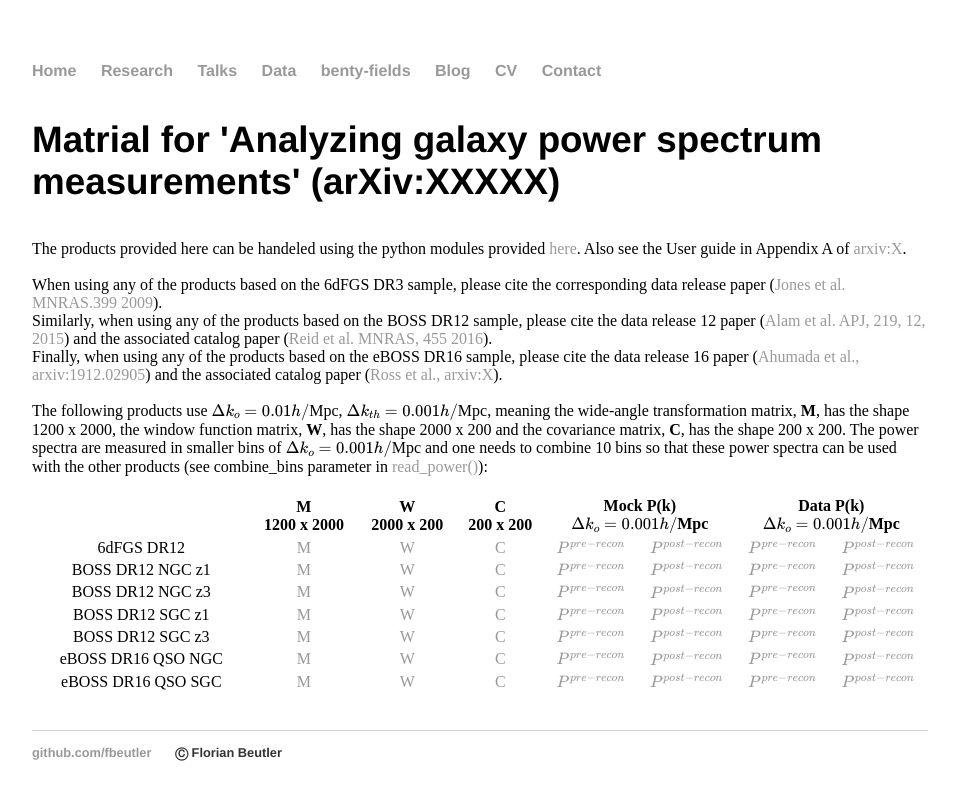
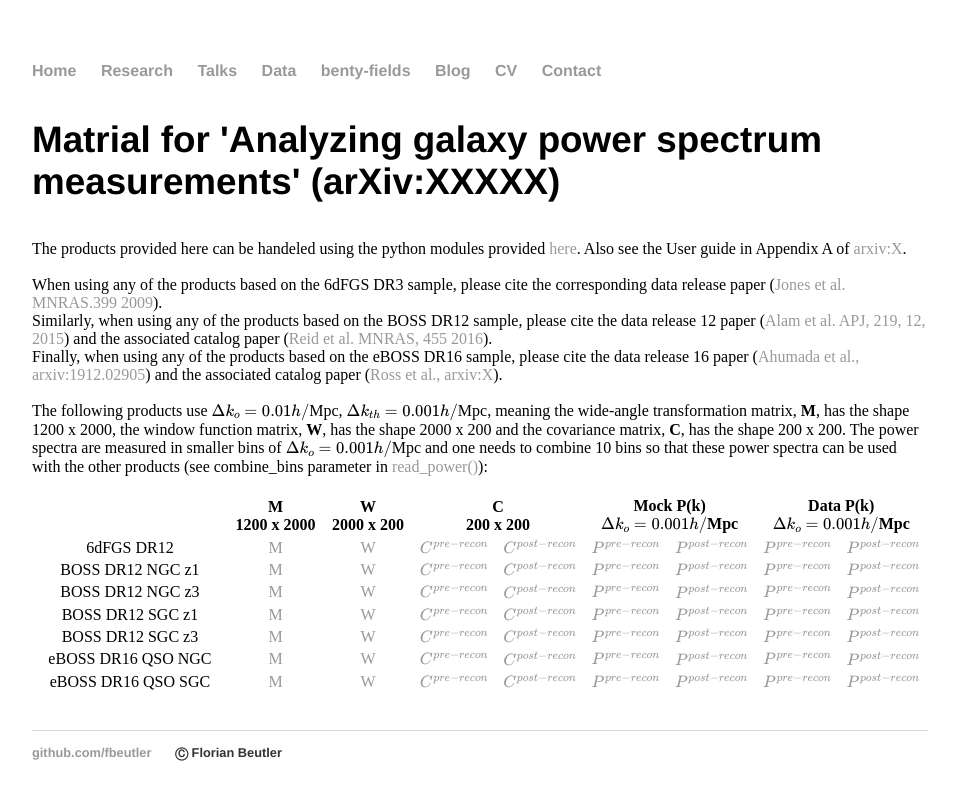
Before and after one commit to fbeutler/fbeutler.github.io, a Jekyll site: the page built from hub/deconv_paper.html, in a window 1280 px wide. Shown: the top 800 px of the page, without its empty margins (160-1116 px from the left). Built offline with Jekyll 4.4.1, drawn with Linux system fonts in a browser that asks for light colours.

Commit message:
Update deconv_paper.html

```diff
--- a/hub/deconv_paper.html
+++ b/hub/deconv_paper.html
@@ -34,7 +34,7 @@
     <th></th>
     <th><strong>M</strong><br>1200 x 2000</th>
     <th><strong>W</strong><br>2000 x 200</th>
-    <th><strong>C</strong><br>200 x 200</th>
+    <th colspan="2"><strong>C</strong><br>200 x 200</th>
     <th colspan="2">Mock P(k)<br>\(\Delta k_o = 0.001h/\)Mpc</th>
     <th colspan="2">Data P(k)<br>\(\Delta k_o = 0.001h/\)Mpc</th>
   </tr>
@@ -42,7 +42,8 @@
     <td>6dFGS DR12</td>
     <td><a href="M_6dFGS_DR3_1_1_1_1_1_1200_2000.matrix.gz">M</a></td>
     <td><a href="W_6dFGS_DR3_1_1_1_1_1_10_2000_200.matrix.gz">W</a></td>
-    <td><a href="C_600_6dFGS_DR3_1_1_1_1_1_10_200_200.matrix.gz">C</a></td>
+    <td><a href="C_600_6dFGS_DR3_1_1_1_1_1_10_200_200.matrix.gz">\(C^{pre-recon}\)</a></td>
+    <td><a href="C_600_6dFGS_DR3_1_1_1_1_1_10_200_200.matrix.gz">\(C^{post-recon}\)</a></td>
     <td><a href="X.tar.gz">\(P^{pre-recon}\)</a></td>
     <td><a href="X.tar.gz">\(P^{post-recon}\)</a></td>
     <td><a href="X.tar.gz">\(P^{pre-recon}\)</a></td>
@@ -52,7 +53,8 @@
     <td>BOSS DR12 NGC z1</td>
     <td><a href="M_BOSS_DR12_NGC_z1_V6C_1_1_1_1_1_1200_2000.matrix.gz">M</a></td>
     <td><a href="W_BOSS_DR12_NGC_z1_V6C_1_1_1_1_1_10_2000_200.matrix.gz">W</a></td>
-    <td><a href="C_2048_BOSS_DR12_NGC_z1_V6C_1_1_1_1_1_10_200_200.matrix.gz">C</a></td>
+    <td><a href="C_2048_BOSS_DR12_NGC_z1_V6C_1_1_1_1_1_10_200_200.matrix.gz">\(C^{pre-recon}\)</a></td>
+    <td><a href="C_2048_BOSS_DR12_NGC_z1_V6C_1_1_1_1_1_10_200_200.matrix.gz">\(C^{post-recon}\)</a></td>
     <td><a href="X.tar.gz">\(P^{pre-recon}\)</a></td>
     <td><a href="X.tar.gz">\(P^{post-recon}\)</a></td>
     <td><a href="X.tar.gz">\(P^{pre-recon}\)</a></td>
@@ -62,7 +64,8 @@
     <td>BOSS DR12 NGC z3</td>
     <td><a href="M_BOSS_DR12_NGC_z3_V6C_1_1_1_1_1_1200_2000.matrix.gz">M</a></td>
     <td><a href="W_BOSS_DR12_NGC_z3_V6C_1_1_1_1_1_10_2000_200.matrix.gz">W</a></td>
-    <td><a href="C_2048_BOSS_DR12_NGC_z3_V6C_1_1_1_1_1_10_200_200.matrix.gz">C</a></td>
+    <td><a href="C_2048_BOSS_DR12_NGC_z3_V6C_1_1_1_1_1_10_200_200.matrix.gz">\(C^{pre-recon}\)</a></td>
+    <td><a href="C_2048_BOSS_DR12_NGC_z3_V6C_1_1_1_1_1_10_200_200.matrix.gz">\(C^{post-recon}\)</a></td>
     <td><a href="X.tar.gz">\(P^{pre-recon}\)</a></td>
     <td><a href="X.tar.gz">\(P^{post-recon}\)</a></td>
     <td><a href="X.tar.gz">\(P^{pre-recon}\)</a></td>
@@ -72,7 +75,8 @@
     <td>BOSS DR12 SGC z1</td>
     <td><a href="M_BOSS_DR12_SGC_z1_V6C_1_1_1_1_1_1200_2000.matrix.gz">M</a></td>
     <td><a href="W_BOSS_DR12_SGC_z1_V6C_1_1_1_1_1_10_2000_200.matrix.gz">W</a></td>
-    <td><a href="C_2048_BOSS_DR12_SGC_z1_V6C_1_1_1_1_1_10_200_200.matrix.gz">C</a></td>
+    <td><a href="C_2048_BOSS_DR12_SGC_z1_V6C_1_1_1_1_1_10_200_200.matrix.gz">\(C^{pre-recon}\)</a></td>
+    <td><a href="C_2048_BOSS_DR12_SGC_z1_V6C_1_1_1_1_1_10_200_200.matrix.gz">\(C^{post-recon}\)</a></td>
     <td><a href="X.tar.gz">\(P^{pre-recon}\)</a></td>
     <td><a href="X.tar.gz">\(P^{post-recon}\)</a></td>
     <td><a href="X.tar.gz">\(P^{pre-recon}\)</a></td>
@@ -82,7 +86,8 @@
     <td>BOSS DR12 SGC z3</td>
     <td><a href="M_BOSS_DR12_SGC_z3_V6C_1_1_1_1_1_1200_2000.matrix.gz">M</a></td>
     <td><a href="W_BOSS_DR12_SGC_z3_V6C_1_1_1_1_1_10_2000_200.matrix.gz">W</a></td>
-    <td><a href="C_2048_BOSS_DR12_SGC_z3_V6C_1_1_1_1_1_10_200_200.matrix.gz">C</a></td>
+    <td><a href="C_2048_BOSS_DR12_SGC_z3_V6C_1_1_1_1_1_10_200_200.matrix.gz">\(C^{pre-recon}\)</a></td>
+    <td><a href="C_2048_BOSS_DR12_SGC_z3_V6C_1_1_1_1_1_10_200_200.matrix.gz">\(C^{post-recon}\)</a></td>
     <td><a href="X.tar.gz">\(P^{pre-recon}\)</a></td>
     <td><a href="X.tar.gz">\(P^{post-recon}\)</a></td>
     <td><a href="X.tar.gz">\(P^{pre-recon}\)</a></td>
@@ -92,7 +97,8 @@
     <td>eBOSS DR16 QSO NGC</td>
     <td><a href="M_eBOSS_DR16_QSO_NGC_1_1_1_1_1_1200_2000.matrix.gz">M</a></td>
     <td><a href="W_eBOSS_DR16_QSO_NGC_1_1_1_1_1_10_2000_200.matrix.gz">W</a></td>
-    <td><a href="C_1000_eBOSS_DR16_QSO_NGC_1_1_1_1_1_10_200_200.matrix.gz">C</a></td>
+    <td><a href="C_1000_eBOSS_DR16_QSO_NGC_1_1_1_1_1_10_200_200.matrix.gz">\(C^{pre-recon}\)</a></td>
+    <td><a href="C_1000_eBOSS_DR16_QSO_NGC_1_1_1_1_1_10_200_200.matrix.gz">\(C^{post-recon}\)</a></td>
     <td><a href="X.tar.gz">\(P^{pre-recon}\)</a></td>
     <td><a href="X.tar.gz">\(P^{post-recon}\)</a></td>
     <td><a href="X.tar.gz">\(P^{pre-recon}\)</a></td>
@@ -102,7 +108,8 @@
     <td>eBOSS DR16 QSO SGC</td>
     <td><a href="M_eBOSS_DR16_QSO_SGC_1_1_1_1_1_1200_2000.matrix.gz">M</a></td>
     <td><a href="W_eBOSS_DR16_QSO_SGC_1_1_1_1_1_10_2000_200.matrix.gz">W</a></td>
-    <td><a href="C_1000_eBOSS_DR16_QSO_SGC_1_1_1_1_1_10_200_200.matrix.gz">C</a></td>
+    <td><a href="C_1000_eBOSS_DR16_QSO_SGC_1_1_1_1_1_10_200_200.matrix.gz">\(C^{pre-recon}\)</a></td>
+    <td><a href="C_1000_eBOSS_DR16_QSO_SGC_1_1_1_1_1_10_200_200.matrix.gz">\(C^{post-recon}\)</a></td>
     <td><a href="X.tar.gz">\(P^{pre-recon}\)</a></td>
     <td><a href="X.tar.gz">\(P^{post-recon}\)</a></td>
     <td><a href="X.tar.gz">\(P^{pre-recon}\)</a></td>
```
